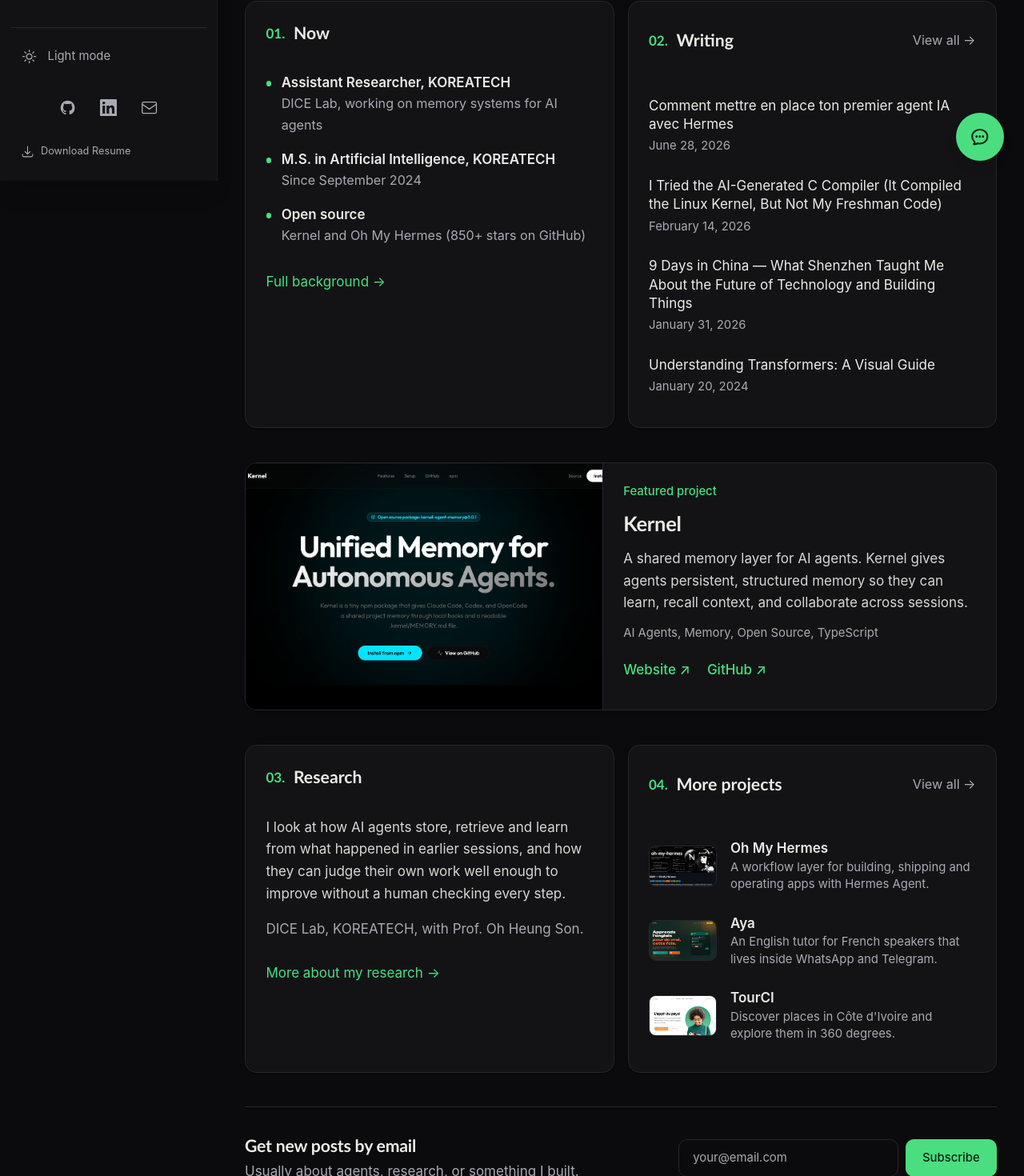
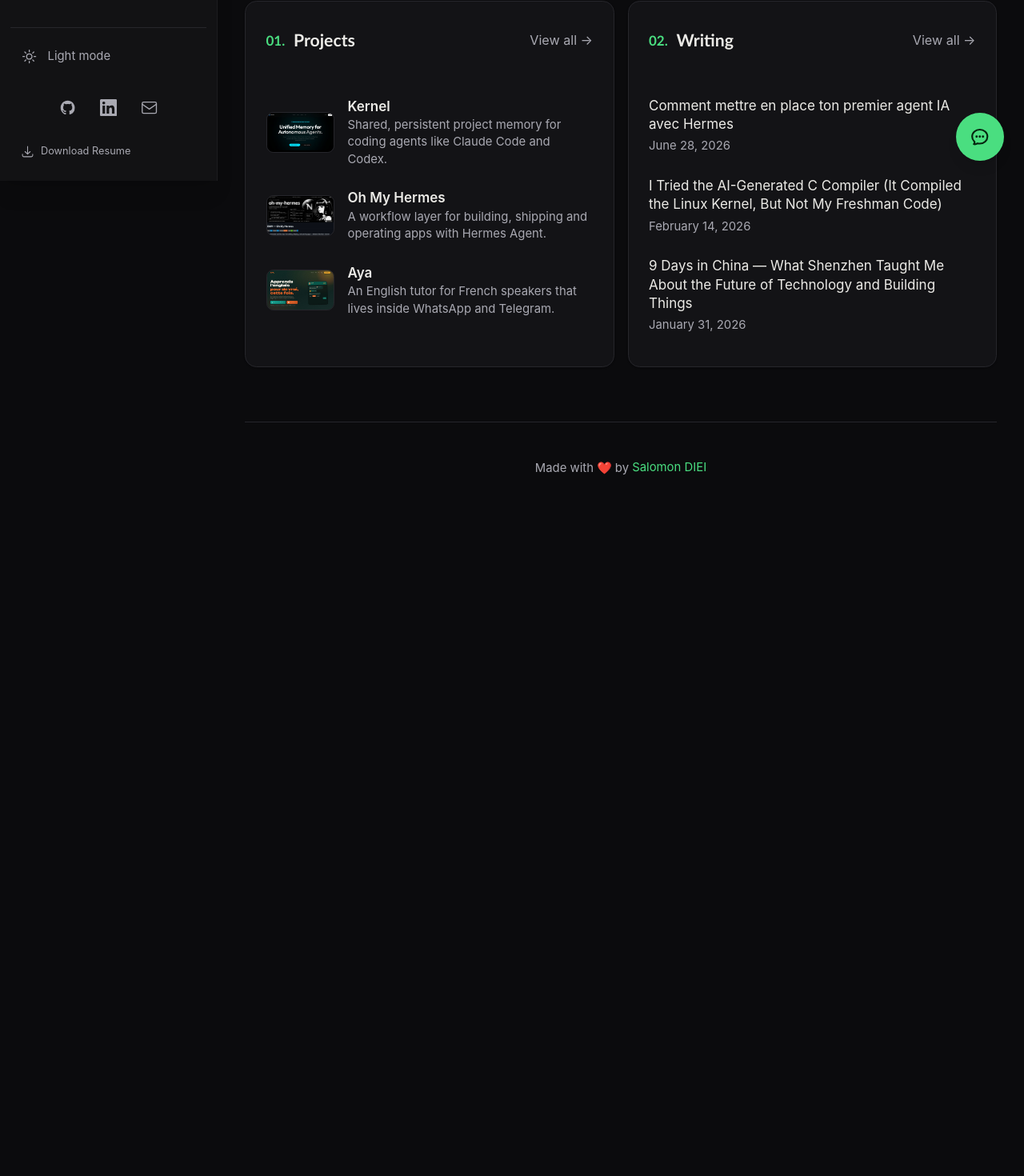
Before and after one commit to Salomondiei08/portfolio, a Next.js app: page / in a window 1280 px wide. Shown: the part 574-2044 px from the top of the page at 80% size. After the commit the page ends 1216 px from the top, so only its background shows below. Built offline with nearby package versions, Linux system fonts and the light colour scheme.

Commit message:
refactor(home): keep only intro, 3 projects and 3 posts

```diff
--- a/src/app/page.tsx
+++ b/src/app/page.tsx
@@ -2,15 +2,8 @@ import Image from "next/image";
 import Link from "next/link";
 import { format } from "date-fns";
 import { Card, CardContent, CardHeader, CardTitle } from "@/components/ui/card";
-import { NewsletterForm } from "@/components/portfolio/NewsletterForm";
 import { portfolioProjects, type PortfolioProject } from "@/lib/portfolio-data";
 import { getAllPosts } from "@/lib/markdown";
-
-const nowItems = [
-  { title: "Assistant Researcher, KOREATECH", detail: "DICE Lab, working on memory systems for AI agents" },
-  { title: "M.S. in Artificial Intelligence, KOREATECH", detail: "Since September 2024" },
-  { title: "Open source", detail: "Kernel and Oh My Hermes (850+ stars on GitHub)" },
-];
 
 /** Card title in the site's numbered style: "01. Now" */
 function NumberedTitle({ index, children }: { index: string; children: React.ReactNode }) {
@@ -33,16 +26,17 @@ function ProjectThumb({ project, className = "" }: { project: PortfolioProject;
 }
 
 /**
- * Home page in the original sidebar-and-cards layout. Deliberately plain:
- * a real photo, first-person copy, real screenshots and no decorative
- * effects, so it reads as a person's site rather than a template.
+ * Home page in the original sidebar-and-cards layout, kept short on
+ * purpose: who I am (photo and two paragraphs), then three projects and
+ * three posts. Everything else lives on its own page.
  */
 export default function Home() {
-  const recentPosts = getAllPosts("blog").slice(0, 4);
+  const recentPosts = getAllPosts("blog").slice(0, 3);
 
-  // Kernel is the project closest to my research, so it is featured
-  const featured = portfolioProjects.find((p) => p.id === "kernel") ?? portfolioProjects[0];
-  const otherProjects = portfolioProjects.filter((p) => p.id !== featured.id).slice(0, 3);
+  // Kernel first: it is the project closest to my research
+  const projects = ["kernel", "oh-my-hermes", "aya"]
+    .map((id) => portfolioProjects.find((p) => p.id === id))
+    .filter((p): p is PortfolioProject => Boolean(p));
 
   return (
     <div className="space-y-10">
@@ -88,27 +82,36 @@ export default function Home() {
         />
       </section>
 
-      {/* 01 Now + 02 Writing */}
+      {/* 01 Projects + 02 Writing: the only two blocks under the intro */}
       <div className="grid gap-4 md:grid-cols-2">
         <Card className="h-full border-border bg-card">
           <CardHeader className="pb-0">
-            <NumberedTitle index="01">Now</NumberedTitle>
+            <div className="flex items-center justify-between">
+              <NumberedTitle index="01">Projects</NumberedTitle>
+              <Link href="/projects" className="inline-flex min-h-11 items-center text-[0.95rem] text-muted-foreground hover:text-primary transition-colors">
+                View all →
+              </Link>
+            </div>
           </CardHeader>
-          <CardContent className="space-y-5">
-            <ul className="space-y-4">
-              {nowItems.map((item) => (
-                <li key={item.title} className="flex items-start gap-3">
-                  <span className="mt-2.5 h-1.5 w-1.5 shrink-0 rounded-full bg-primary" />
-                  <div>
-                    <p className="text-base font-semibold">{item.title}</p>
-                    <p className="text-[0.95rem] text-muted-foreground">{item.detail}</p>
-                  </div>
+          <CardContent>
+            <ul>
+              {projects.map((project) => (
+                <li key={project.id}>
+                  <a
+                    href={project.links[0]?.href}
+                    target="_blank"
+                    rel="noopener noreferrer"
+                    className="group flex items-center gap-4 border-b border-border/60 py-3 last:border-0"
+                  >
+                    <ProjectThumb project={project} className="h-12 w-20" />
+                    <span className="min-w-0">
+                      <span className="block text-base font-semibold group-hover:text-primary transition-colors">{project.title}</span>
+                      <span className="block text-sm text-muted-foreground">{project.summary}</span>
+                    </span>
+                  </a>
                 </li>
               ))}
             </ul>
-            <Link href="/about" className="inline-flex min-h-11 items-center text-base text-primary hover:underline">
-              Full background →
-            </Link>
           </CardContent>
         </Card>
 
@@ -135,88 +138,6 @@ export default function Home() {
           </CardContent>
         </Card>
       </div>
-
-      {/* Featured project, with a real screenshot */}
-      <Card className="overflow-hidden border-border bg-card py-0">
-        <div className="grid md:grid-cols-[1fr_1.1fr]">
-          <a href={featured.links[0]?.href} target="_blank" rel="noopener noreferrer" tabIndex={-1} aria-hidden="true" className="relative block aspect-[16/10] border-b border-border bg-muted md:aspect-auto md:border-b-0 md:border-r">
-            {featured.cover && (
-              <Image src={featured.cover} alt="" fill sizes="(max-width: 768px) 100vw, 480px" className="object-cover object-top" />
-            )}
-          </a>
-          <div className="space-y-3 p-6">
-            <p className="text-sm font-medium text-primary">Featured project</p>
-            <h3 className="text-2xl font-bold">{featured.title}</h3>
-            <p className="text-base leading-relaxed text-foreground/90">{featured.description}</p>
-            <p className="text-sm text-muted-foreground">{featured.tags.join(", ")}</p>
-            <div className="flex flex-wrap gap-x-5">
-              {featured.links.map((link) => (
-                <a key={link.href} href={link.href} target="_blank" rel="noopener noreferrer" className="inline-flex min-h-11 items-center text-base font-medium text-primary hover:underline">
-                  {link.label} ↗
-                </a>
-              ))}
-            </div>
-          </div>
-        </div>
-      </Card>
-
-      {/* 03 Research + 04 More projects */}
-      <div className="grid gap-4 md:grid-cols-2">
-        <Card className="h-full border-border bg-card">
-          <CardHeader className="pb-0">
-            <NumberedTitle index="03">Research</NumberedTitle>
-          </CardHeader>
-          <CardContent className="space-y-4">
-            <p className="text-base leading-relaxed text-foreground/90">
-              I look at how AI agents store, retrieve and learn from what happened in earlier sessions, and how they
-              can judge their own work well enough to improve without a human checking every step.
-            </p>
-            <p className="text-base leading-relaxed text-muted-foreground">
-              DICE Lab, KOREATECH, with Prof. Oh Heung Son.
-            </p>
-            <Link href="/research" className="inline-flex min-h-11 items-center text-base text-primary hover:underline">
-              More about my research →
-            </Link>
-          </CardContent>
-        </Card>
-
-        <Card className="h-full border-border bg-card">
-          <CardHeader className="pb-0">
-            <div className="flex items-center justify-between">
-              <NumberedTitle index="04">More projects</NumberedTitle>
-              <Link href="/projects" className="inline-flex min-h-11 items-center text-[0.95rem] text-muted-foreground hover:text-primary transition-colors">
-                View all →
-              </Link>
-            </div>
-          </CardHeader>
-          <CardContent>
-            <ul className="space-y-1">
-              {otherProjects.map((project) => (
-                <li key={project.id}>
-                  <Link href={`/projects#${project.id}`} className="group flex items-center gap-4 rounded-lg py-2.5">
-                    <ProjectThumb project={project} className="h-12 w-20" />
-                    <span className="min-w-0">
-                      <span className="block text-base font-semibold group-hover:text-primary transition-colors">{project.title}</span>
-                      <span className="block text-sm text-muted-foreground">{project.summary}</span>
-                    </span>
-                  </Link>
-                </li>
-              ))}
-            </ul>
-          </CardContent>
-        </Card>
-      </div>
-
-      {/* Newsletter */}
-      <section className="border-t border-border pt-8">
-        <div className="flex flex-col justify-between gap-6 md:flex-row md:items-center">
-          <div>
-            <h2 className="mb-1 text-xl font-bold">Get new posts by email</h2>
-            <p className="text-base text-muted-foreground">Usually about agents, research, or something I built.</p>
-          </div>
-          <NewsletterForm />
-        </div>
-      </section>
     </div>
   );
 }
```
